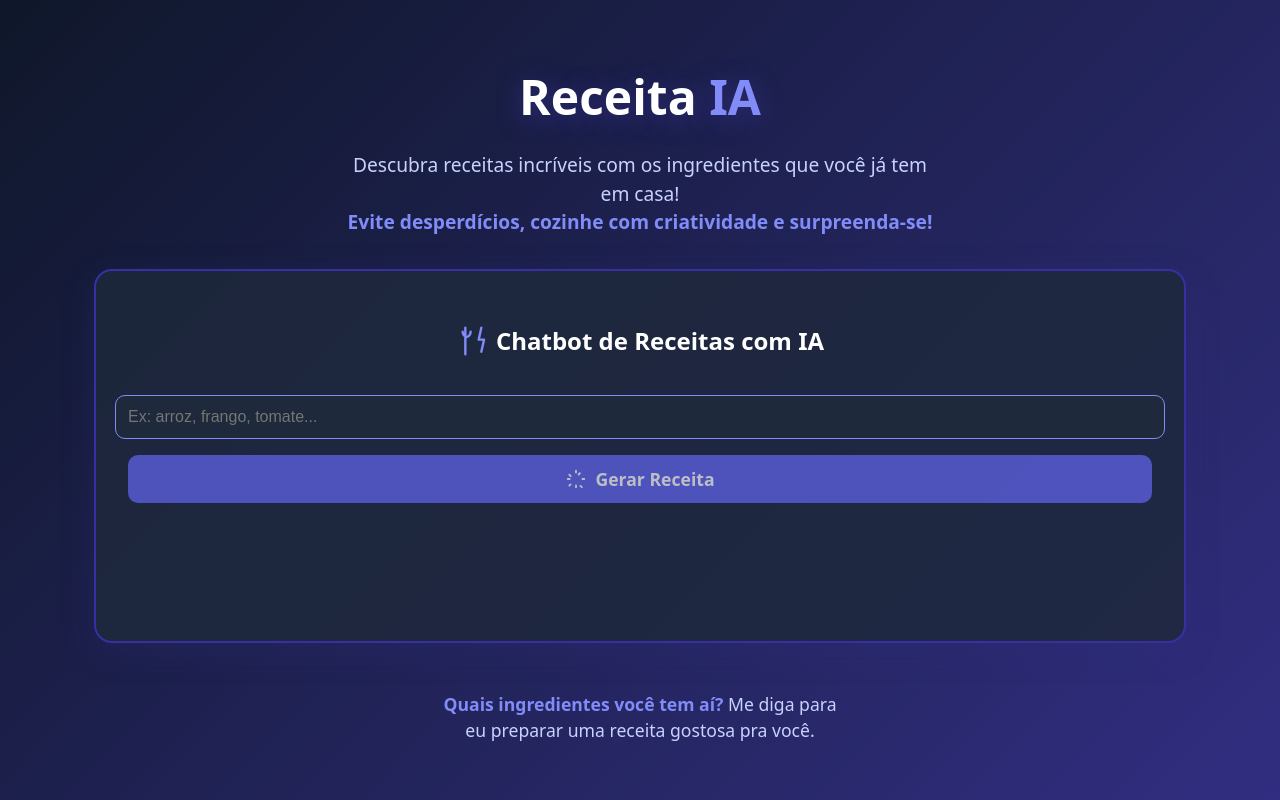
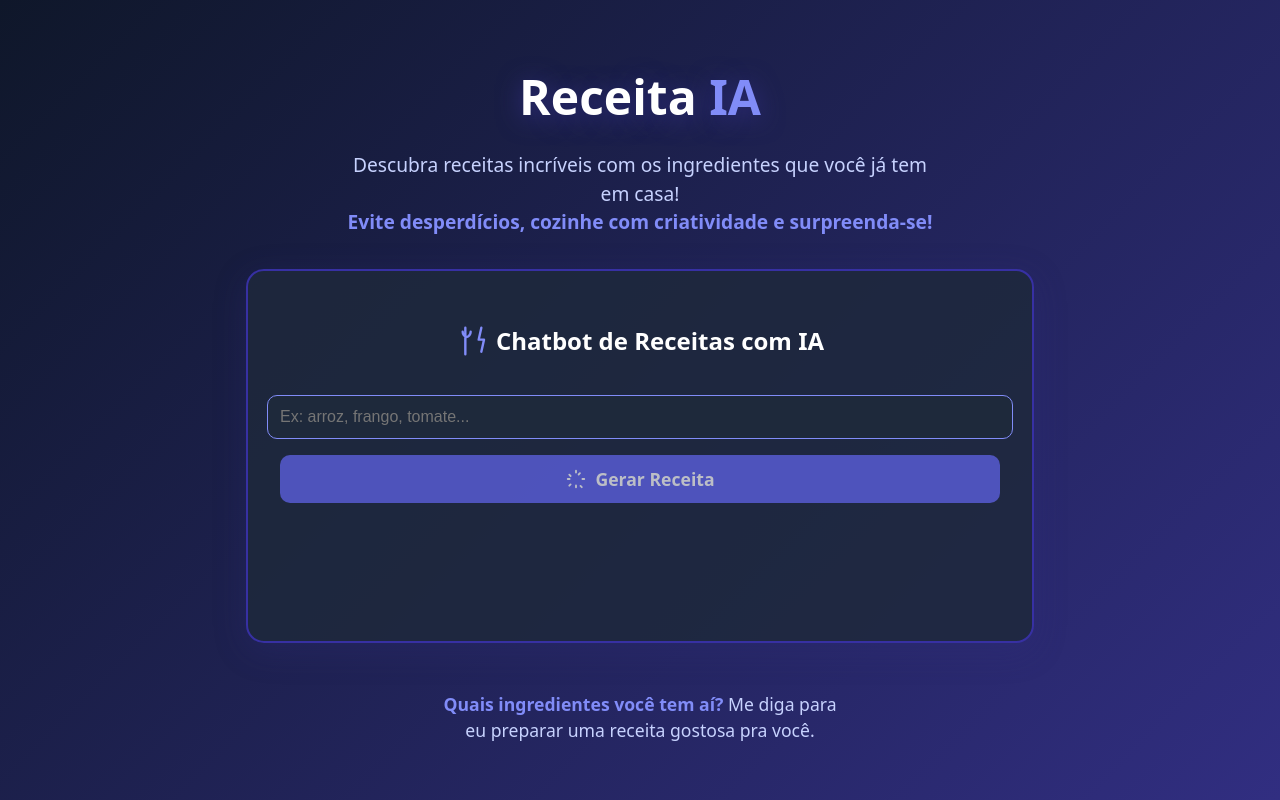
Before and after one commit to Silvio-Sa/receitamagica, a React (Vite) app: page / in a window 1280 px wide. Built offline with nearby package versions, Linux system fonts and the light colour scheme.

Commit message:
Update App.tsx
largura máxima em 720px

```diff
--- a/src/App.tsx
+++ b/src/App.tsx
@@ -44,7 +44,7 @@ export default function App() {
 		<div
 		  style={{
 			width: "100%",
-			maxWidth: "1024px", // agora seu conteúdo pode ser mais largo
+			maxWidth: "720px", // agora seu conteúdo pode ser mais largo
 			display: "flex",
 			flexDirection: "column",
 			alignItems: "center",
```
